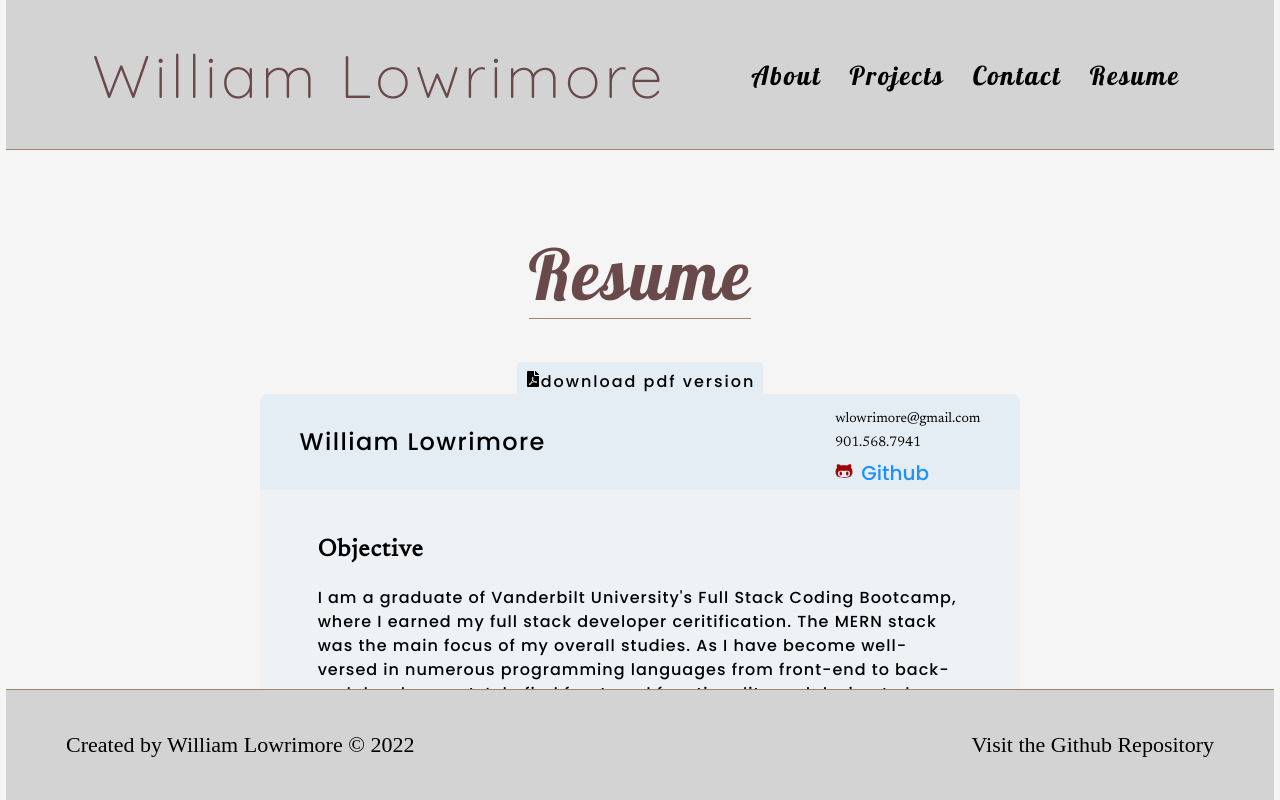
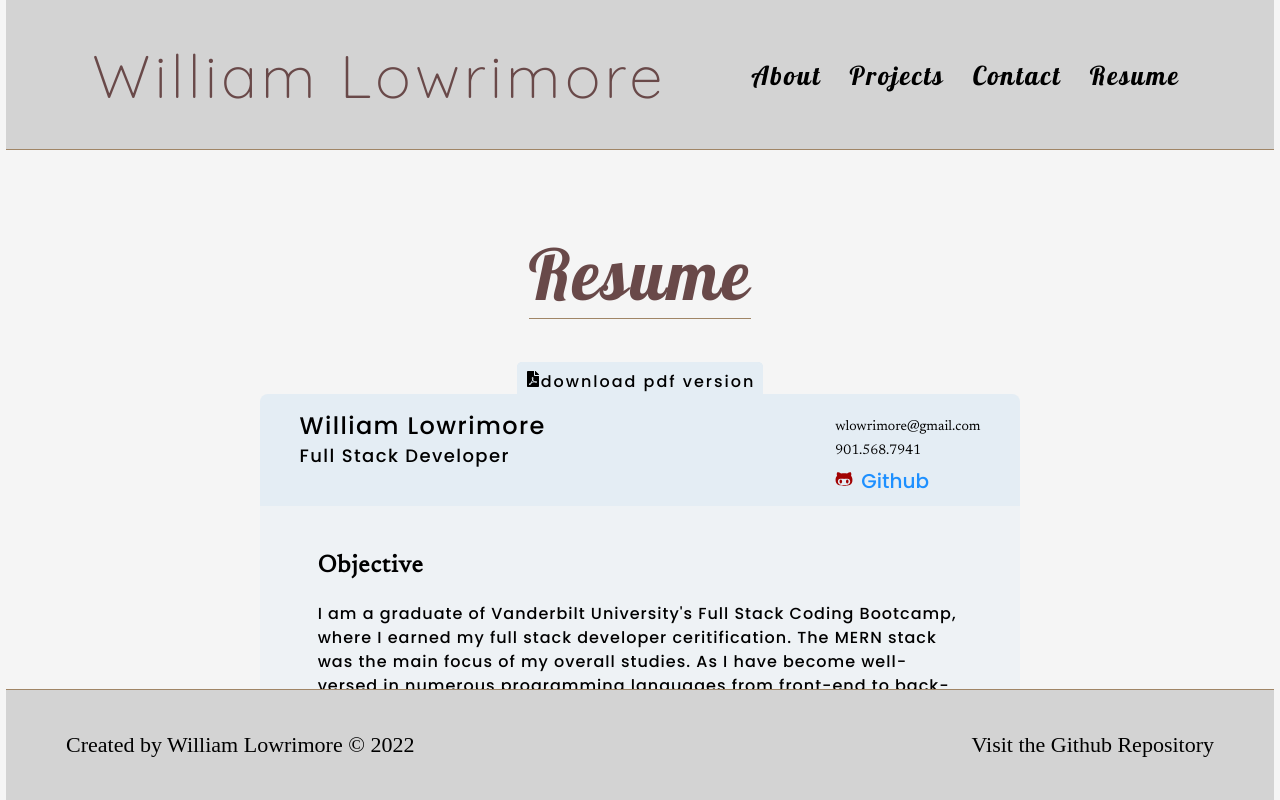
Before and after one commit to wlowrimore/Lowrimore_William_portfolio-2022, a React (Create React App) app: page / in a window 1280 px wide. Both pictures are taken after a click on the element "Resume". Shown: the top 800 px of the page. Built offline with nearby package versions, Linux system fonts and the light colour scheme.

Commit message:
adds subtitle to resume

```diff
--- a/src/components/Resume.js
+++ b/src/components/Resume.js
@@ -18,7 +18,12 @@ const ResumePage = () => {
       </div>
       <div className="resume-body">
         <section className="container-fluid resume-header">
-          <h2 className="res-title">William Lowrimore</h2>
+          <div className="res-cont">
+            <h2 className="res-title">
+              William Lowrimore
+              <h5 className="res-subTitle">Full Stack Developer</h5>
+            </h2>
+          </div>
           <ul className="resume-contact-info">
             <li emailto="wlowrimore@gmail.com">wlowrimore@gmail.com</li>
             <li>901.568.7941</li>
--- a/src/index.css
+++ b/src/index.css
@@ -474,16 +474,31 @@ header {
 }
 
 .res-title {
+  display: flex;
+  flex-direction: column;
   font-family: "Poppins", sans-serif;
   font-weight: 500;
   letter-spacing: 1.4px;
 }
 
+.res-cont {
+  display: flex;
+  flex-direction: column;
+  align-items: center;
+  margin-top: 12px;
+}
+
 .resume h2 {
   display: flex;
   font-size: 18px;
+  justify-content: center;
   align-items: flex-start;
   margin-right: 6px;
+}
+
+.res-subTitle {
+  font-size: 18px;
+  font-weight: 500;
 }
 
 .resume-body {
```
